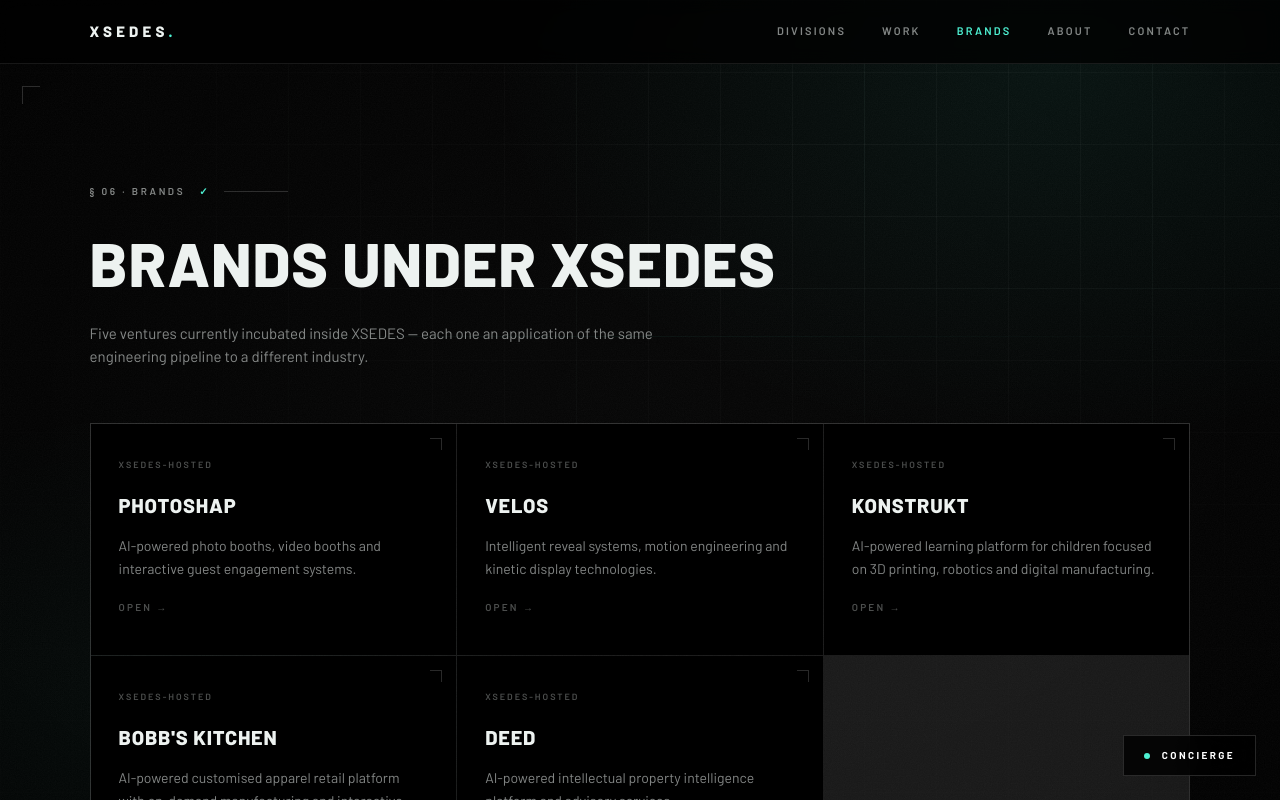
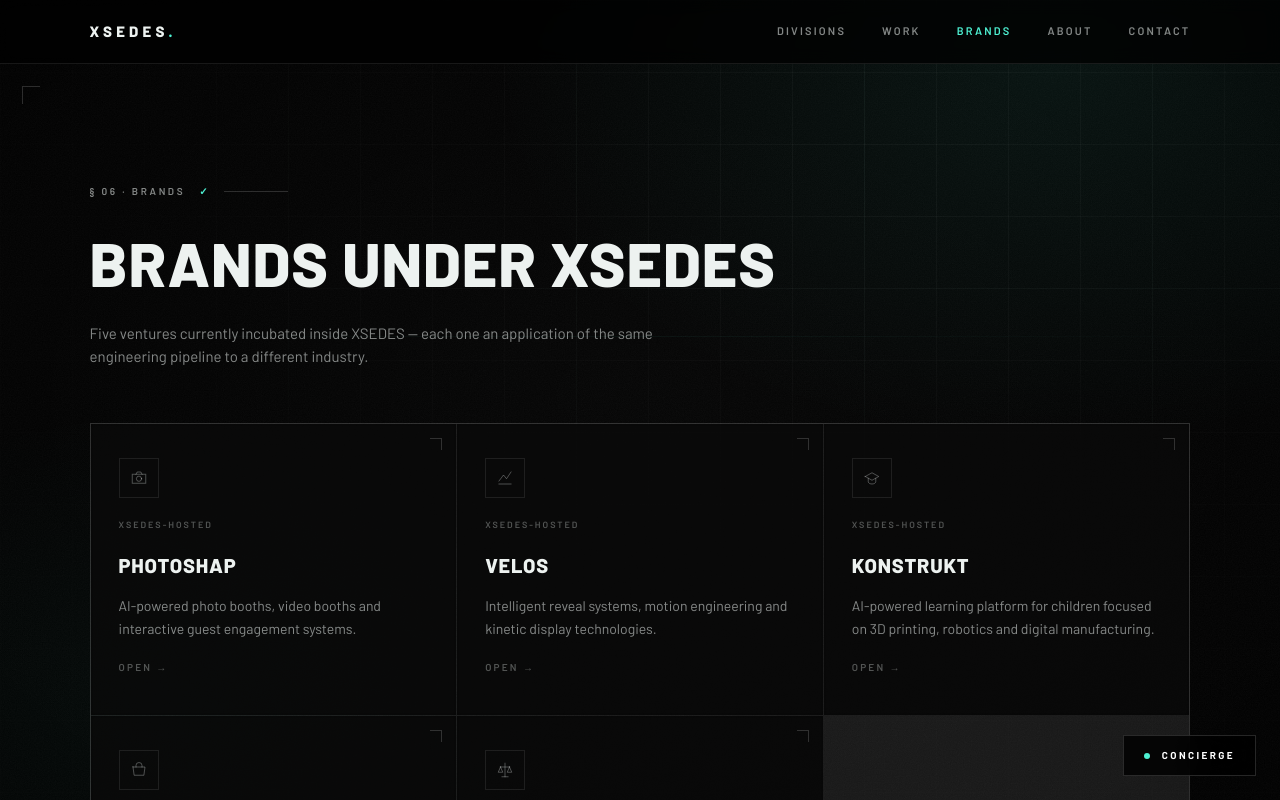
Before and after one commit to mirsabudeen-svg/xsedes-web, a Next.js app: page /brands in a window 1280 px wide. Shown: the top 800 px of the page. Built offline with nearby package versions, Linux system fonts and the light colour scheme.

Commit message:
feat(ui): add venture icons to shared VentureCard
Co-authored-by: Cursor <cursoragent@cursor.com>

```diff
--- a/src/components/ui/VentureCard.tsx
+++ b/src/components/ui/VentureCard.tsx
@@ -9,6 +9,10 @@ import Link from "next/link"
 import { motion } from "motion/react"
 import { brandTweenFast } from "@/lib/motion"
 import { useMissionProgress } from "@/components/providers/MissionProvider"
+import {
+  ventureIcons,
+  type VentureIconKey,
+} from "@/components/icons/MissionIcons"
 
 const handleCardPointerMove = (e: PointerEvent<HTMLElement>) => {
   const el = e.currentTarget
@@ -28,7 +32,7 @@ type VentureCardProps = {
 }
 
 /**
- * Shared interactive venture/brand card — Link + cursor glow + mechanical lift.
+ * Shared interactive venture/brand card — Link + icon + cursor glow.
  */
 const VentureCard = ({
   href,
@@ -40,6 +44,7 @@ const VentureCard = ({
 }: VentureCardProps) => {
   const { reducedMotion } = useMissionProgress()
   const Heading = headingLevel
+  const Icon = ventureIcons[id as VentureIconKey]
 
   const inner = (
     <>
@@ -55,6 +60,11 @@ const VentureCard = ({
         aria-hidden="true"
         className="absolute right-3.5 top-3.5 h-3 w-3 border-r border-t border-[var(--hairline-strong)] transition-[border-color] duration-500 ease-[var(--ease)] group-hover:border-[var(--accent)] group-focus-visible:border-[var(--accent)]"
       />
+      {Icon ? (
+        <span className="relative mb-5 inline-flex h-10 w-10 items-center justify-center border border-[var(--hairline)] text-[var(--faint)] transition-colors duration-500 ease-[var(--ease)] group-hover:border-[var(--accent)] group-hover:text-[var(--accent)]">
+          <Icon size={18} />
+        </span>
+      ) : null}
       <div className="relative mb-[18px] text-[9px] font-semibold uppercase tracking-[0.22em] text-[var(--faint)]">
         {eyebrow}
       </div>
@@ -71,7 +81,7 @@ const VentureCard = ({
   )
 
   const className =
-    "group relative block overflow-hidden bg-[var(--ink)] px-7 pb-[38px] pt-[34px] no-underline outline-none transition-[background,transform] duration-500 ease-[var(--ease)] hover:bg-[var(--glass)] focus-visible:bg-[var(--glass)] focus-visible:outline focus-visible:outline-2 focus-visible:outline-offset-[-2px] focus-visible:outline-[var(--accent)]"
+    "group relative block overflow-hidden bg-[var(--ink)]/80 px-7 pb-[38px] pt-[34px] no-underline outline-none backdrop-blur-[2px] transition-[background,transform] duration-500 ease-[var(--ease)] hover:bg-[var(--glass)] focus-visible:bg-[var(--glass)] focus-visible:outline focus-visible:outline-2 focus-visible:outline-offset-[-2px] focus-visible:outline-[var(--accent)]"
 
   if (reducedMotion) {
     return (
```
